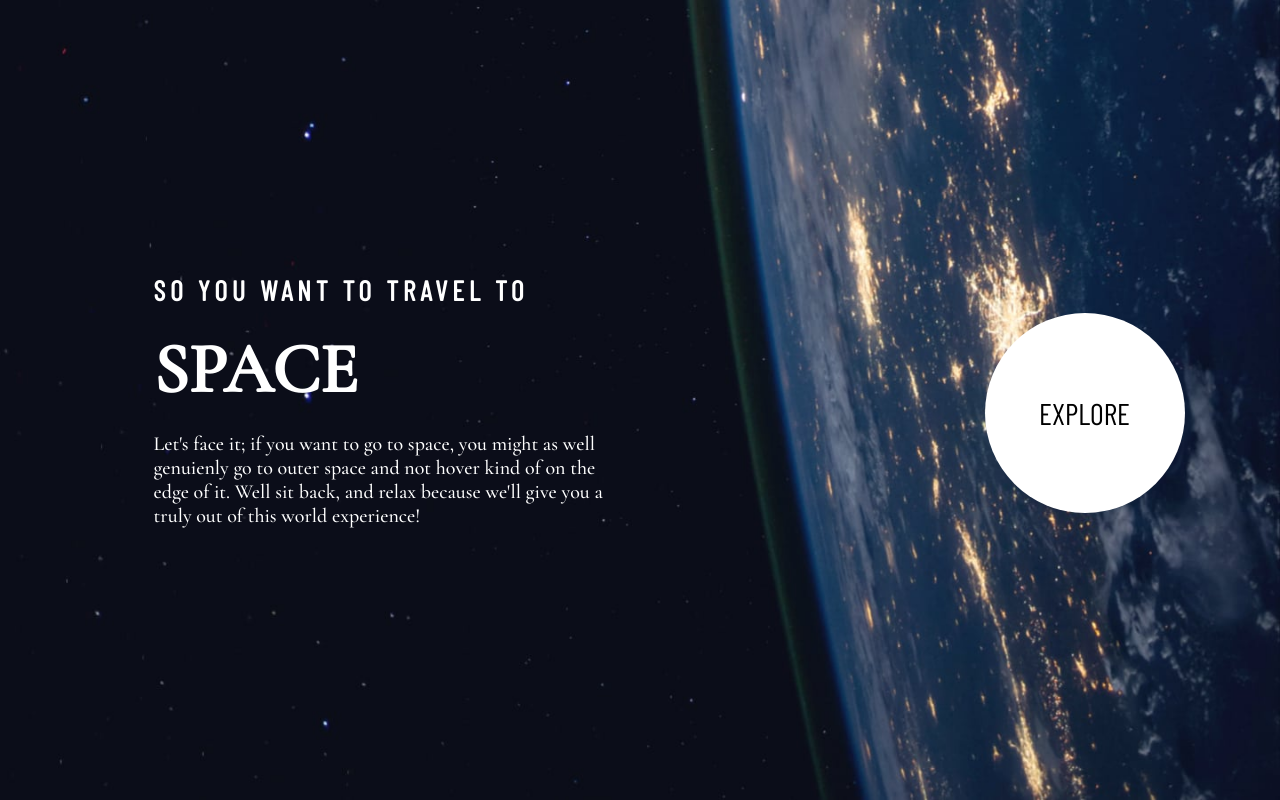
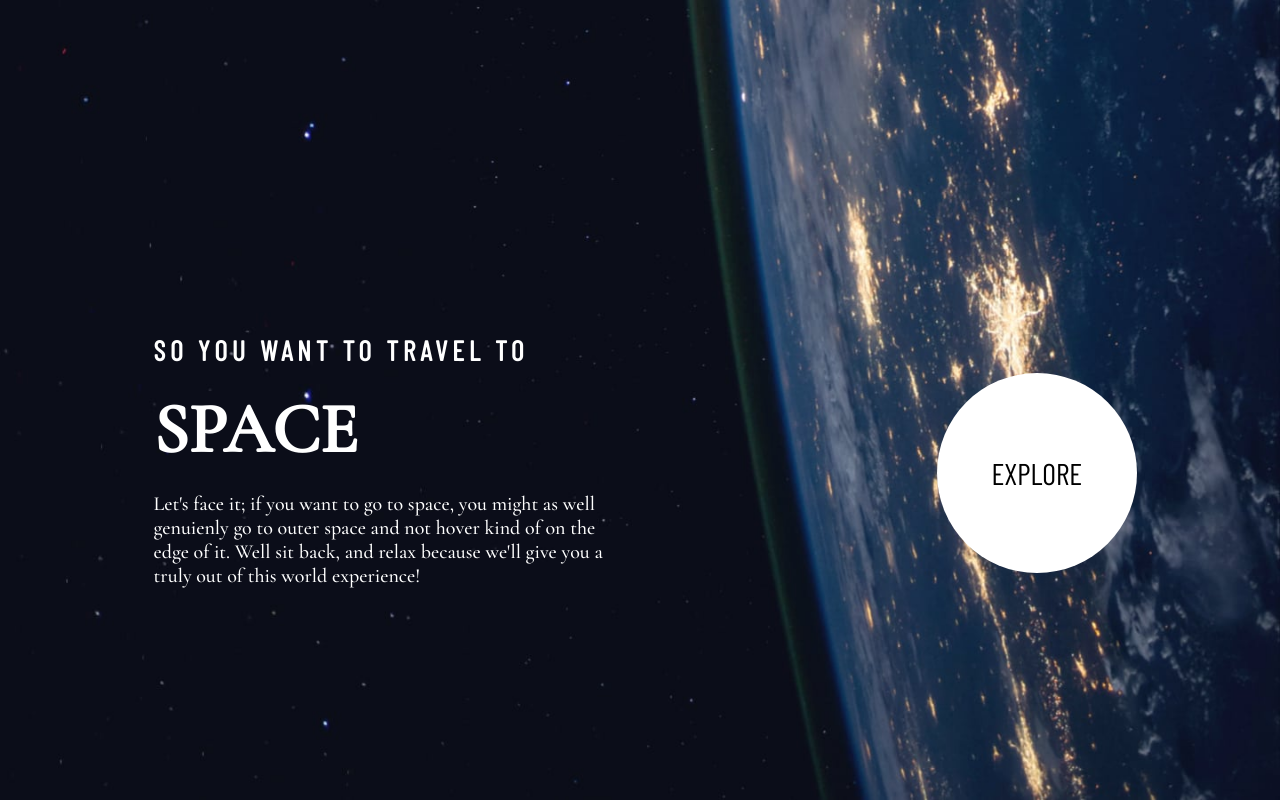
Before and after one commit to Stamwill/space-tourism, a Next.js app: page / in a window 1280 px wide. Built offline with nearby package versions, Linux system fonts and the light colour scheme.

Commit message:
[Hero] Change height and margin on viewport

```diff
--- a/src/blocks/Hero/Hero.module.css
+++ b/src/blocks/Hero/Hero.module.css
@@ -61,6 +61,7 @@
   .root {
     flex-direction: row;
     align-items: center;
+    min-height: 85vh;
   }
   .text {
     text-align: left;
@@ -68,6 +69,7 @@
     flex-direction: column;
     color: var(--white-color);
     width: 50%;
+    margin-right: 0;
     margin-left: 12%;
   }
 
```
